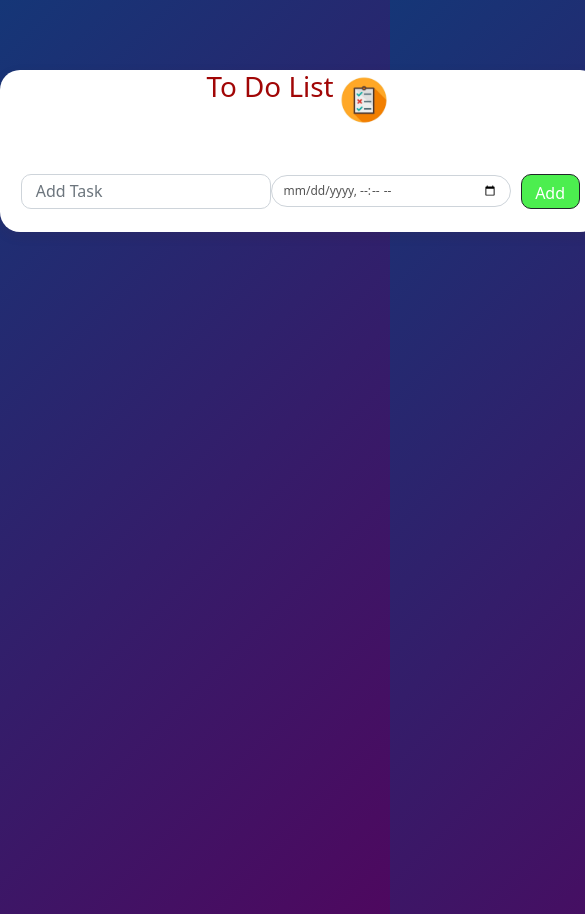
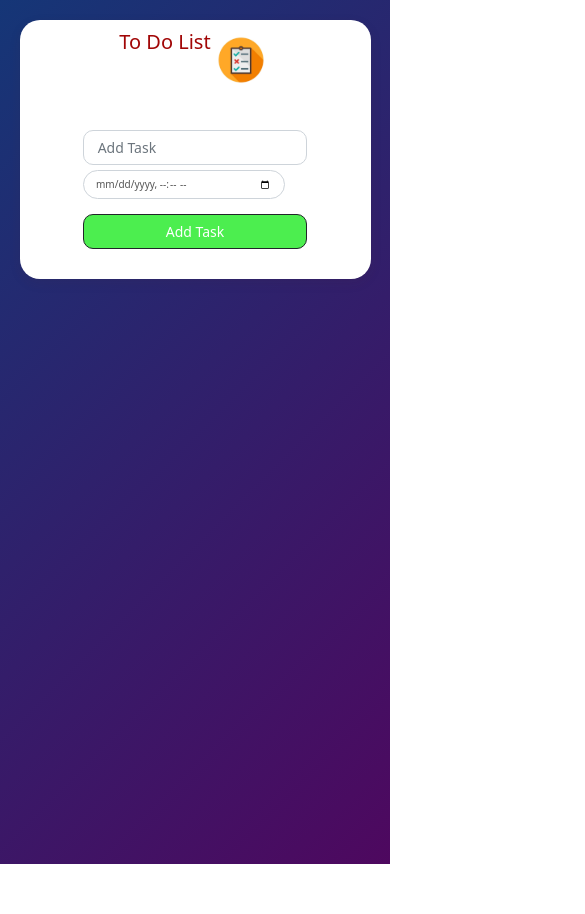
Before and after one commit to anub1004/To-Do-List, a plain HTML site: page index.html in a window 390 px wide. Shown: the whole page, 585 px wide, since content can reach past the window. After the commit the page ends 864 px from the top, so only its background shows below. Drawn offline with nearby package versions, Linux system fonts and the light colour scheme.

Commit message:
Update tod.css

```diff
--- a/tod.css
+++ b/tod.css
@@ -122,3 +122,65 @@ h1 {
     word-wrap: break-word;
     overflow-wrap: break-word;
 }
+
+/* Mobile Responsiveness */
+@media (max-width: 768px) {
+    .container {
+        width: 90%;
+        margin: 20px auto;
+        padding: 10px;
+    }
+    #inputtext {
+        width: 60%;
+        font-size: 14px;
+    }
+    #btn {
+        width: 35%;
+        font-size: 14px;
+        margin-left: 5px;
+    }
+    .inputs {
+        flex-direction: column;
+        align-items: stretch;
+    }
+    #btn {
+        margin-top: 10px;
+        margin-left: 0;
+    }
+    .tasks ul li {
+        max-width: 100%;
+        font-size: 14px;
+        padding: 10px 35px 10px 40px;
+    }
+    .tasks ul li::before {
+        left: 5px;
+        top: 12px;
+        height: 20px;
+        width: 20px;
+    }
+    .close {
+        font-size: 22px;
+        right: 5px;
+        top: 5px;
+    }
+    .dt {
+        max-width: 90%;
+        font-size: 11px;
+    }
+}
+@media (max-width: 480px) {
+    h1 {
+        font-size: 20px;
+        text-align: center;
+    }
+    #inputtext, #btn {
+        width: 100%;
+    }
+    .tasks ul li {
+        font-size: 13px;
+        padding: 8px 30px 8px 35px;
+    }
+    .dt {
+        font-size: 10px;
+    }
+}
```
